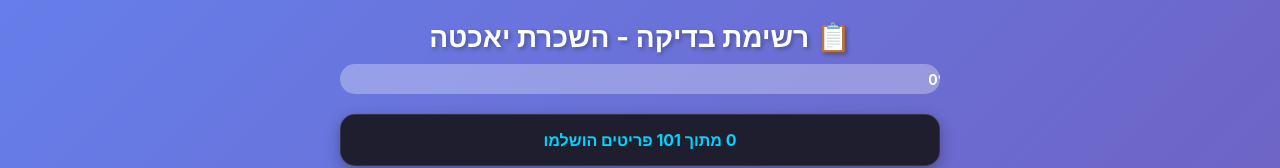
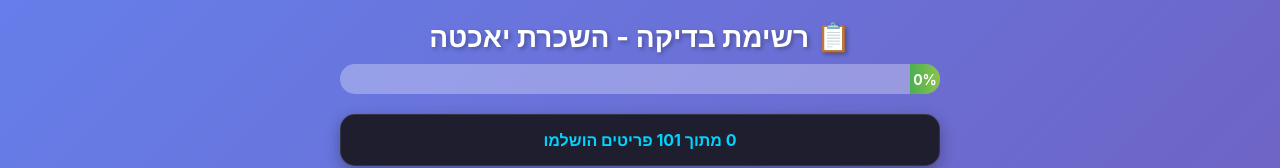
Before and after one commit to MaorSoussan/organizing_yacht, a plain HTML site: page index.html in a window 1280 px wide. Shown: the top 168 px of the page. Drawn offline with Linux system fonts and the light colour scheme.

Commit message:
Update index.html
v0.0.1

```diff
--- a/index.html
+++ b/index.html
@@ -517,10 +517,11 @@
 
         function updateProgress() {
             const checkedCount = Object.values(checkedItems).filter(v => v).length;
-            const percentage = Math.round((checkedCount / totalItems) * 100);
+            const percentage = totalItems > 0 ? Math.round((checkedCount / totalItems) * 100) : 0;
 
-            document.getElementById('progressFill').style.width = percentage + '%';
-            document.getElementById('progressFill').textContent = percentage + '%';
+            const progressFill = document.getElementById('progressFill');
+            progressFill.style.width = Math.max(percentage, 5) + '%';
+            progressFill.textContent = percentage + '%';
             document.getElementById('statsText').textContent =
                 `${checkedCount} מתוך ${totalItems} פריטים הושלמו`;
         }
```
